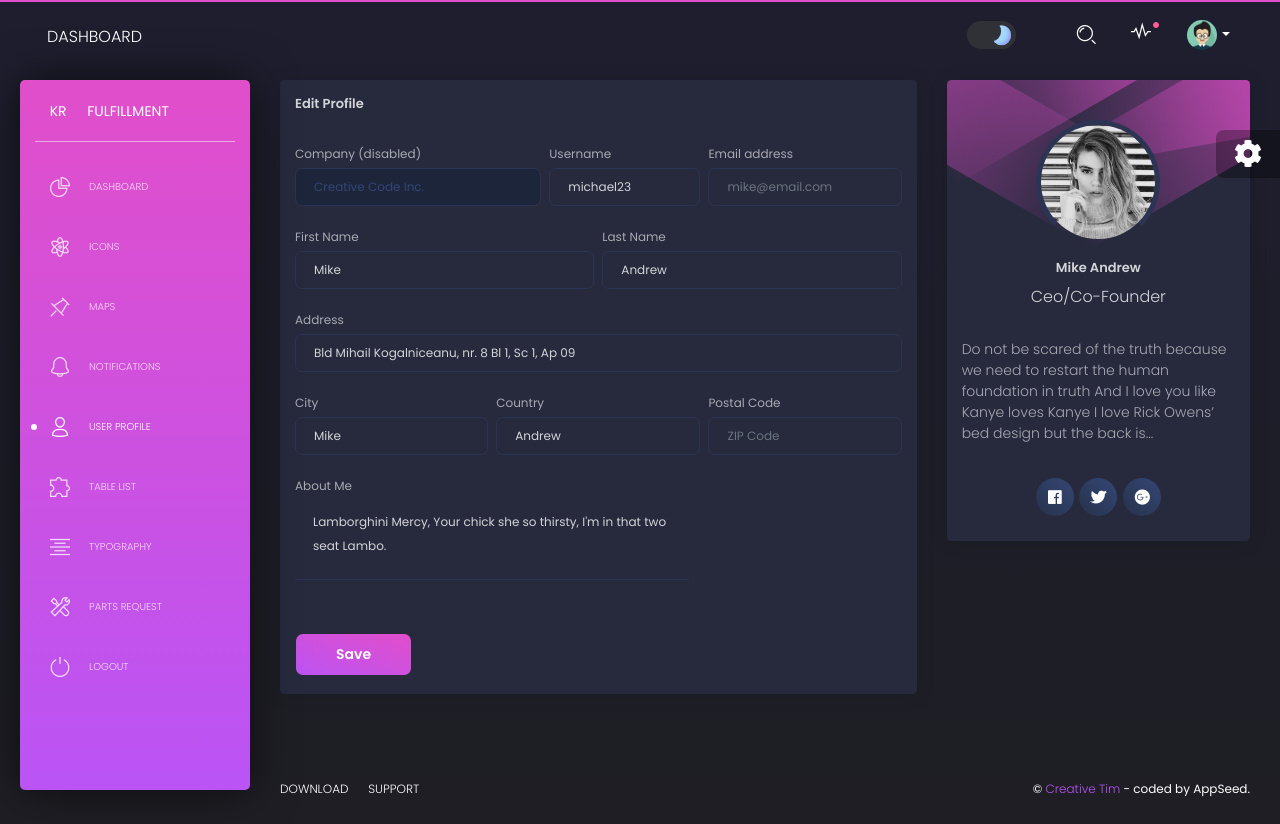
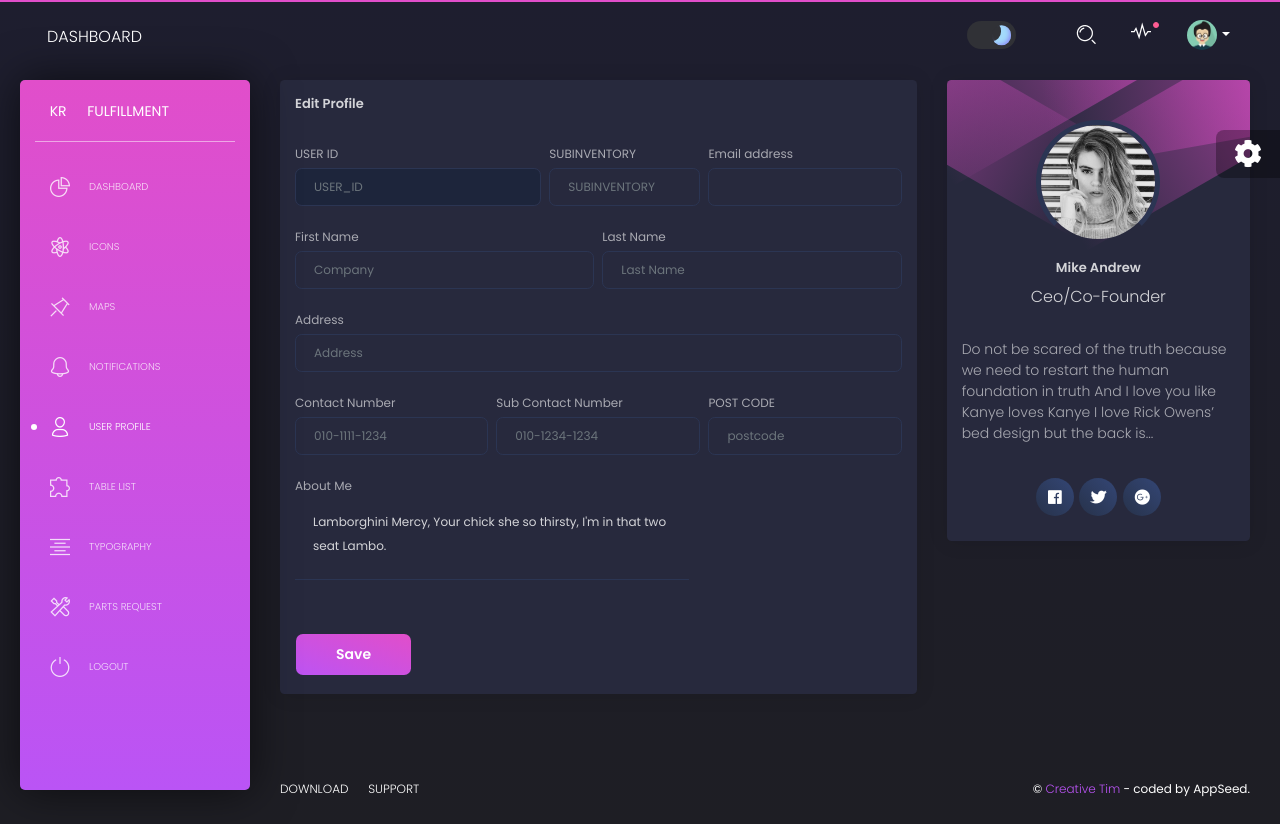
Before and after one commit to Themath93/warehouse-management-system, a Django app: page /user.html in a window 1280 px wide. Run offline with Django 3.2, Linux system fonts and the light colour scheme; the visitor is signed in with stand-in values (Sample User, id 1); some libraries are stand-ins or nearby versions.

Commit message:
230213 django create userdetail table for management

```diff
--- a/rest_test/apps/authentication/migrations/__init__.py
+++ /dev/null
@@ -1,4 +0,0 @@
-# -*- encoding: utf-8 -*-
-"""
-Copyright (c) 2019 - present AppSeed.us
-"""
--- a/rest_test/apps/authentication/urls.py
+++ b/rest_test/apps/authentication/urls.py
@@ -4,13 +4,15 @@ Copyright (c) 2019 - present AppSeed.us
 """
 
 from django.urls import path
-from .views import login_view, register_user
+from .views import login_view, register_user, profile
 from django.contrib.auth.views import LogoutView
 
-# app_name = 'authentication'
+
+app_name = 'authentication'
 
 urlpatterns = [
     path('login/', login_view, name="login"),
+    path('profile/', profile, name='profile'),
     path('register/', register_user, name="register"),
     path("logout/", LogoutView.as_view(), name="logout")
 ]
--- a/rest_test/apps/templates/accounts/login.html
+++ b/rest_test/apps/templates/accounts/login.html
@@ -59,9 +59,9 @@
 
                                 <br /><br />
 
-                                <p>
-                                    Don't have an account? <a href="{% url 'register' %}" class="text-primary">Register</a>
-                                </p>
+                                <!-- <p>
+                                    Don't have an account? <a href="" class="text-primary">Register</a>
+                                </p> -->
                             </div>
 
                         </form>
--- a/rest_test/apps/templates/home/user.html
+++ b/rest_test/apps/templates/home/user.html
@@ -19,20 +19,20 @@
               <div class="row">
                 <div class="col-md-5 pr-md-1">
                   <div class="form-group">
-                    <label>Company (disabled)</label>
-                    <input type="text" class="form-control" disabled="" placeholder="Company" value="Creative Code Inc.">
+                    <label>USER ID</label>
+                    <input type="text" class="form-control" disabled="" placeholder="USER_ID" value="{{ forms.username }}">
                   </div>
                 </div>
                 <div class="col-md-3 px-md-1">
                   <div class="form-group">
-                    <label>Username</label>
-                    <input type="text" class="form-control" placeholder="Username" value="michael23">
+                    <label>SUBINVENTORY</label>
+                    <input type="text" class="form-control" placeholder="SUBINVENTORY" value="{{ forms.subinventory}}">
                   </div>
                 </div>
                 <div class="col-md-4 pl-md-1">
                   <div class="form-group">
                     <label for="exampleInputEmail1">Email address</label>
-                    <input type="email" class="form-control" placeholder="mike@email.com">
+                    <input type="email" class="form-control" placeholder="{{ forms.email }}">
                   </div>
                 </div>
               </div>
@@ -40,13 +40,13 @@
                 <div class="col-md-6 pr-md-1">
                   <div class="form-group">
                     <label>First Name</label>
-                    <input type="text" class="form-control" placeholder="Company" value="Mike">
+                    <input type="text" class="form-control" placeholder="Company" value="{{ forms.first_name }}">
                   </div>
                 </div>
                 <div class="col-md-6 pl-md-1">
                   <div class="form-group">
                     <label>Last Name</label>
-                    <input type="text" class="form-control" placeholder="Last Name" value="Andrew">
+                    <input type="text" class="form-control" placeholder="Last Name" value="{{ forms.last_name }}">
                   </div>
                 </div>
               </div>
@@ -54,27 +54,27 @@
                 <div class="col-md-12">
                   <div class="form-group">
                     <label>Address</label>
-                    <input type="text" class="form-control" placeholder="Home Address" value="Bld Mihail Kogalniceanu, nr. 8 Bl 1, Sc 1, Ap 09">
+                    <input type="text" class="form-control" placeholder="Address" value="{{ forms.userdetail.address }}">
                   </div>
                 </div>
               </div>
               <div class="row">
                 <div class="col-md-4 pr-md-1">
                   <div class="form-group">
-                    <label>City</label>
-                    <input type="text" class="form-control" placeholder="City" value="Mike">
+                    <label>Contact Number</label>
+                    <input type="text" class="form-control" placeholder="010-1111-1234" value="{{ forms.userdetail.contact_number_1 }}">
                   </div>
                 </div>
                 <div class="col-md-4 px-md-1">
                   <div class="form-group">
-                    <label>Country</label>
-                    <input type="text" class="form-control" placeholder="Country" value="Andrew">
+                    <label>Sub Contact Number</label>
+                    <input type="text" class="form-control" placeholder="010-1234-1234" value="{{ forms.userdetail.contact_number_2 }}">
                   </div>
                 </div>
                 <div class="col-md-4 pl-md-1">
                   <div class="form-group">
-                    <label>Postal Code</label>
-                    <input type="number" class="form-control" placeholder="ZIP Code">
+                    <label>POST CODE</label>
+                    <input type="number" class="form-control" placeholder="postcode" value="{{ forms.userdetail.postcode }}">
                   </div>
                 </div>
               </div>
--- a/rest_test/apps/templates/includes/navigation.html
+++ b/rest_test/apps/templates/includes/navigation.html
@@ -64,11 +64,11 @@
                             </a>
                             <ul class="dropdown-menu dropdown-navbar">
                                 <li class="nav-link">
-                                    <a href="/user.html" class="nav-item dropdown-item">Profile</a>
+                                    <a href="{% url 'authentication:profile' %}" class="nav-item dropdown-item">Profile</a>
                                 </li>
                                 <li class="dropdown-divider"></li>
                                 <li class="nav-link">
-                                    <a href="{% url 'login' %}"
+                                    <a href="{% url 'authentication:login' %}"
                                        class="nav-item dropdown-item">Logout</a>
                                 </li>
                             </ul>
--- a/rest_test/apps/templates/includes/sidebar.html
+++ b/rest_test/apps/templates/includes/sidebar.html
@@ -62,7 +62,7 @@
                     </a>
                 </li>
                 <li>
-                    <a href="{% url 'login' %}">
+                    <a href="{% url 'authentication:login' %}">
                         <i class="tim-icons icon-button-power"></i>
                         <p>Logout</p>
                     </a>
--- a/rest_test/core/settings.py
+++ b/rest_test/core/settings.py
@@ -30,6 +30,10 @@ ASSETS_ROOT = os.getenv('ASSETS_ROOT', '/static/assets')
 ALLOWED_HOSTS        = ['localhost', 'localhost:85', '127.0.0.1',               env('SERVER', default='127.0.0.1') ]
 CSRF_TRUSTED_ORIGINS = ['http://localhost:85', 'http://127.0.0.1', 'https://' + env('SERVER', default='127.0.0.1') ]
 
+
+# DB
+DEFAULT_AUTO_FIELD='django.db.models.AutoField'
+# AUTH_USER_MODEL = 'authentication.User'
 # Application definition
 
 INSTALLED_APPS = [
@@ -137,7 +141,7 @@ AUTH_PASSWORD_VALIDATORS = [
 # Internationalization
 # https://docs.djangoproject.com/en/3.0/topics/i18n/
 
-LANGUAGE_CODE = 'en-us'
+LANGUAGE_CODE = 'ko-kr'
 
 TIME_ZONE = 'UTC'
 
```
Also changed, not shown: rest_test/apps/authentication/admin.py (+20 -0 lines), rest_test/apps/authentication/models.py (+33 -0 lines), rest_test/apps/authentication/views.py (+11 -0 lines), rest_test/apps/authentication/migrations/0001_initial.py, rest_test/apps/home/views.py (line endings or trailing spaces).
